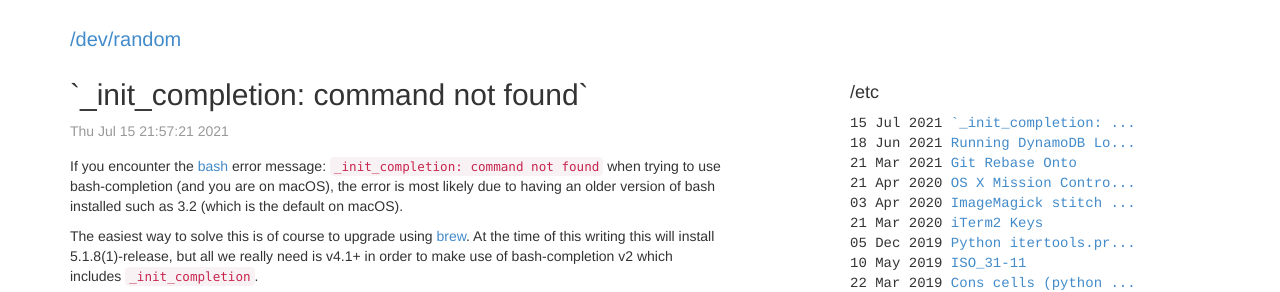
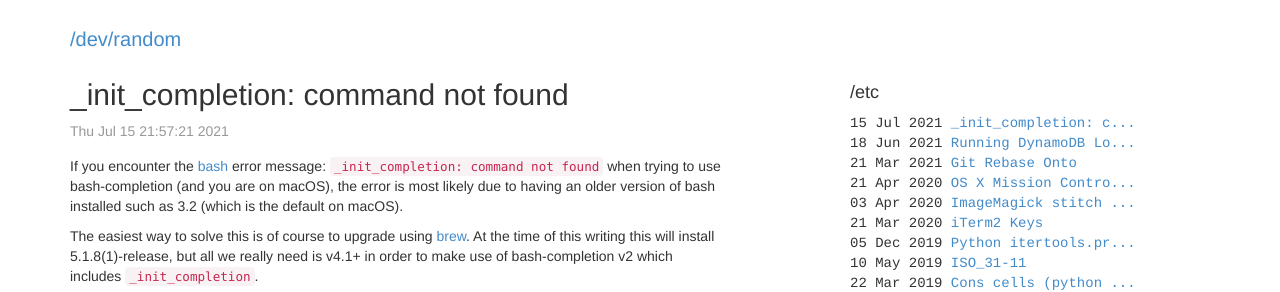
Before and after one commit to cadizm/blog.mcadiz.com, a Jekyll site: the page built from _posts/2021-07-15-_init_completion-command-not-found.md, in a window 1280 px wide. Shown: the top 292 px of the page. Built offline with Jekyll 4.4.1, drawn with Linux system fonts in a browser that asks for light colours; nearby versions of some CDN libraries; library files that are not in the unit come from our copies.

```diff
--- a/_posts/2021-07-15-_init_completion-command-not-found.md
+++ b/_posts/2021-07-15-_init_completion-command-not-found.md
@@ -1,6 +1,6 @@
 ---
 layout: post
-title: "`_init_completion: command not found`"
+title: "_init_completion: command not found"
 date: Thu Jul 15 14:57:21 PDT 2021
 ---
 
```
